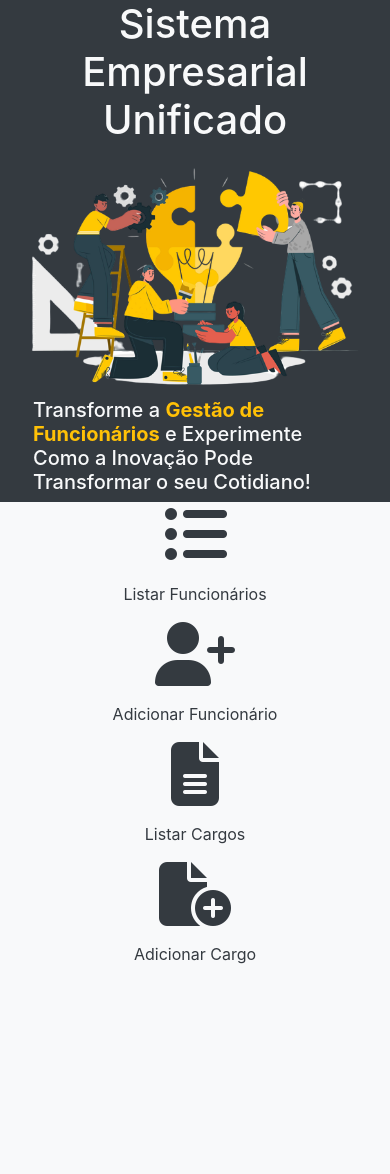
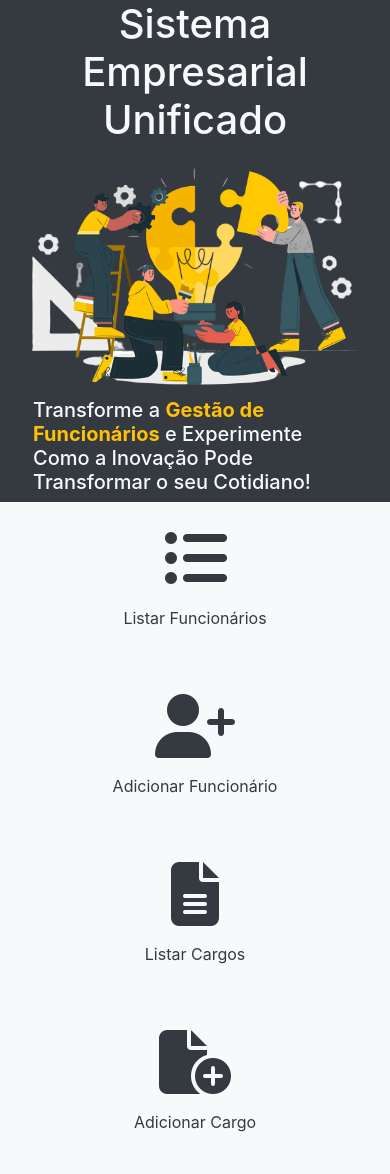
Before and after one commit to DelisG/sistema-empresarial-unificado, a PHP site: page / in a window 390 px wide; the page is wider, and only the part inside the window is pictured. Before the commit the page ends 964 px from the top of that part, so only its background shows below. Run offline with PHP 8.4, Linux system fonts and the light colour scheme.

Commit message:
:broom: Limpeza de código

```diff
--- a/index.php
+++ b/index.php
@@ -29,7 +29,7 @@
             <div class="col-md-4 bg-light d-flex align-items-center justify-content-center p-0">
                 <div class="row">
 
-                    <div class="col-sm-6 text-center">
+                    <div class="col-md-6 my-4 text-center">
                         <a href="read-funcionario.php">
                             <p class="text-dark"><i class="fa-solid fa-list-ul fa-4x"></i></p>
                             <p class="text-dark">Listar Funcionários</p>
@@ -37,21 +37,21 @@
                     </div>
 
 
-                    <div class="col-sm-6 text-center">
+                    <div class="col-md-6 my-4 text-center">
                         <a href="create-funcionario.php">
                             <p class="text-dark"><i class="fa-solid fa-user-plus fa-4x"></i></p>
                             <p class="text-dark">Adicionar Funcionário</p>
                         </a>
                     </div>
 
-                    <div class="col-sm-6 text-center">
+                    <div class="col-md-6 my-4 text-center">
                         <a href="cargos.php">
                             <p class="text-dark"><i class="fa-solid fa-file-lines fa-4x"></i></p>
                             <p class="text-dark">Listar Cargos</p>
                         </a>
                     </div>
 
-                    <div class="col-sm-6 text-center">
+                    <div class="col-md-6 my-4 text-center">
                         <a href="create-cargo.php">
                             <p class="text-dark"><i class="fa-solid fa-file-circle-plus fa-4x"></i></p>
                             <p class="text-dark">Adicionar Cargo</p>
```
